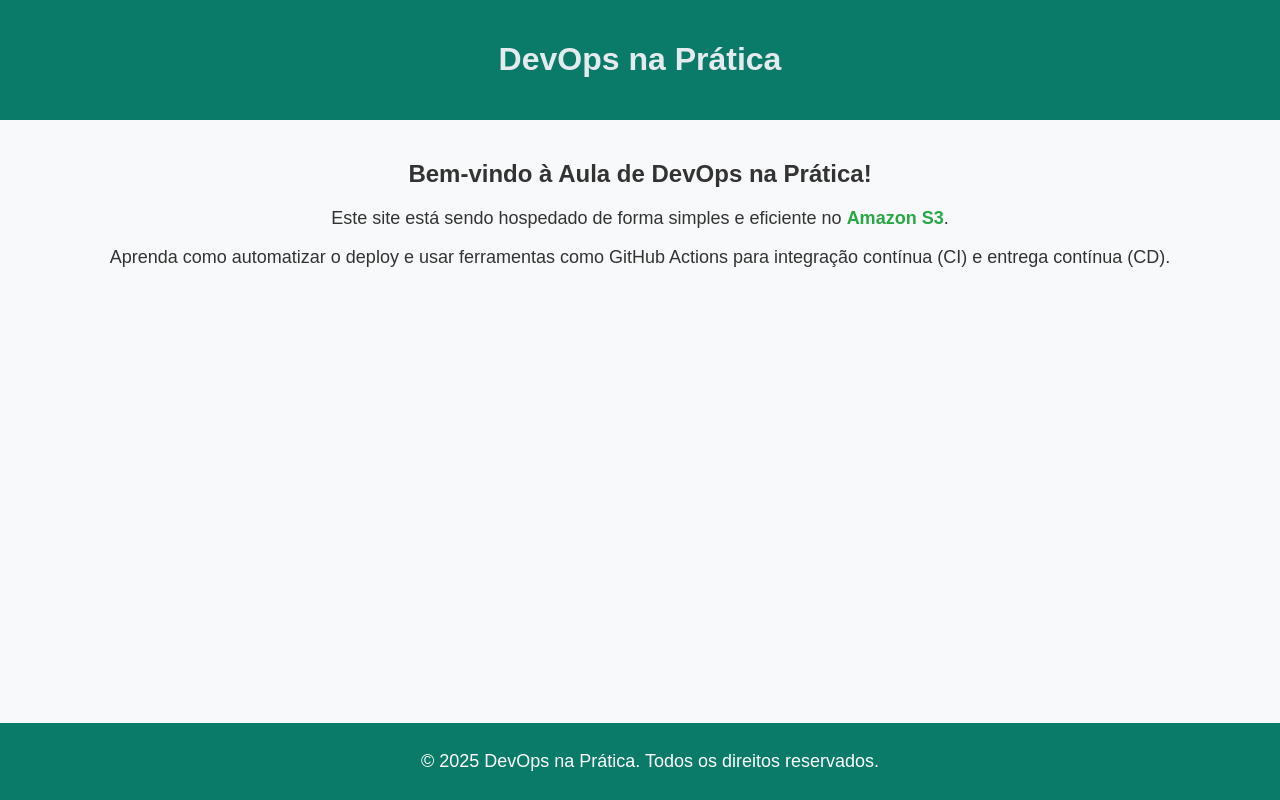
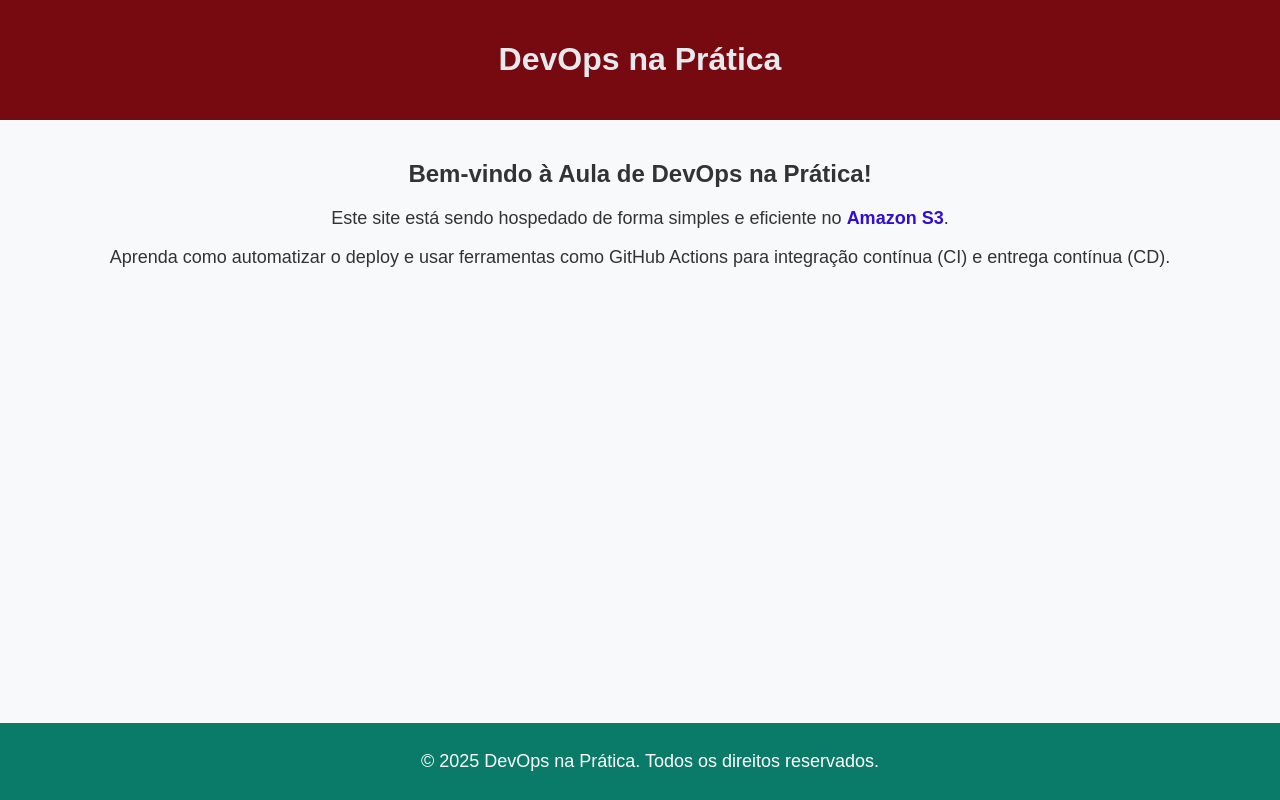
Before and after one commit to cassiowt/site-statico, a plain HTML site: page index.html in a window 1280 px wide. Drawn offline with Linux system fonts and the light colour scheme.

Commit message:
alterado a cor do header

```diff
--- a/index.html
+++ b/index.html
@@ -13,7 +13,7 @@
             padding: 0;
         }
         header {
-            background-color: #097b68;
+            background-color: #760a10;
             color: white;
             text-align: center;
             padding: 20px;
@@ -39,7 +39,7 @@
             font-size: 18px;
         }
         .highlight {
-            color: #28a745;
+            color: #320ed2;
             font-weight: bold;
         }
     </style>
```
